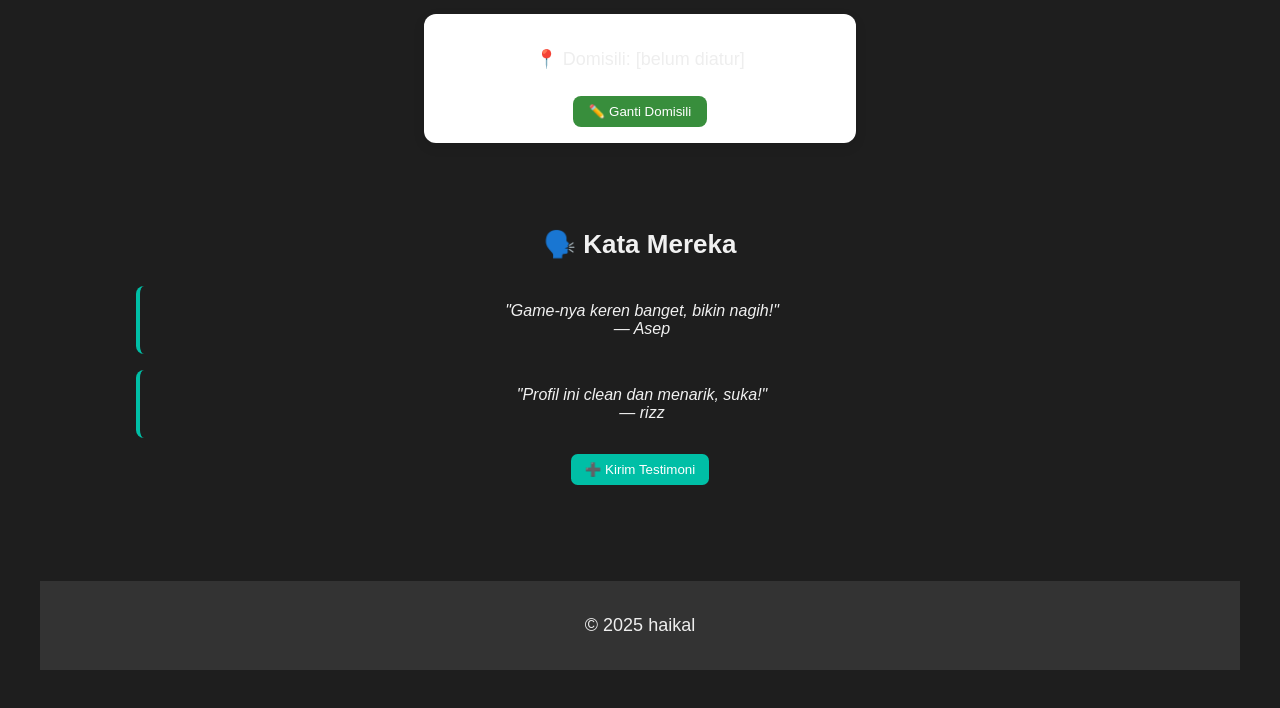
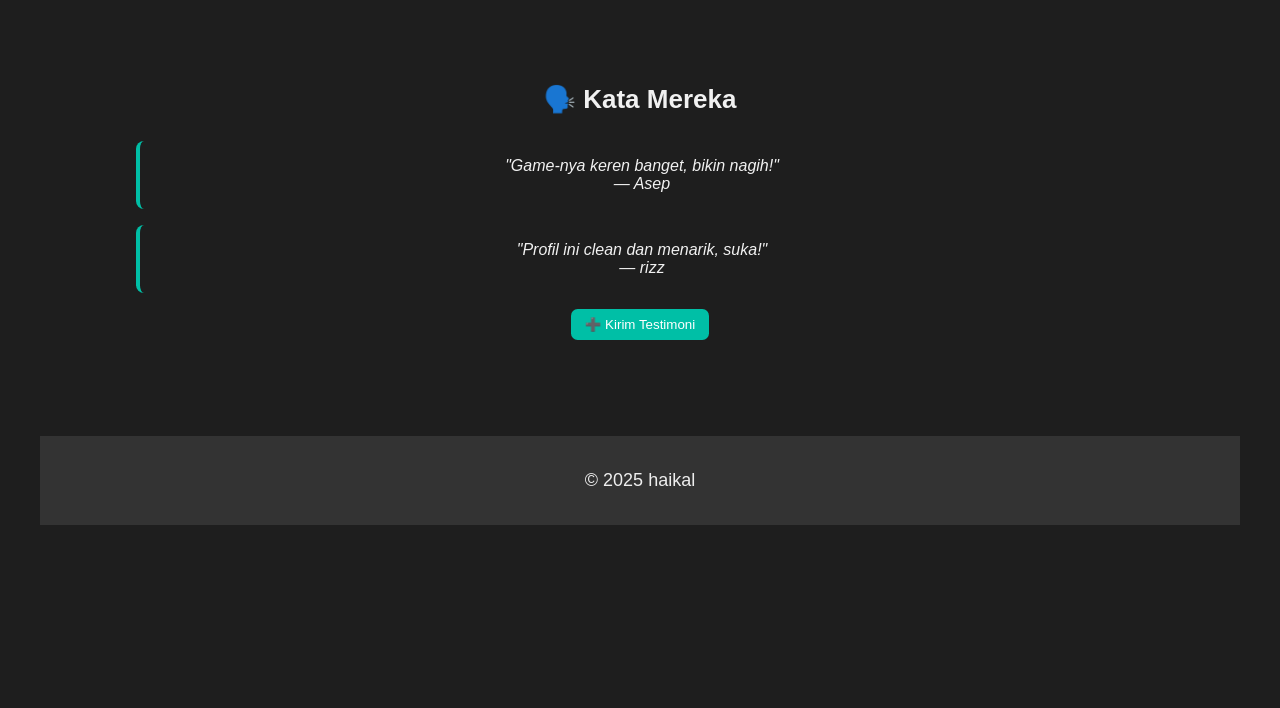
Before and after one commit to haikalmc/portofolio-haikalmc3, a plain HTML site: page index.html in a window 1280 px wide. Shown: the part 1747-2455 px from the top of the page. After the commit the page ends 2312 px from the top, so only its background shows below. Drawn offline with Linux system fonts and the light colour scheme.

Commit message:
Update index.html

```diff
--- a/index.html
+++ b/index.html
@@ -82,10 +82,7 @@
    <a href="https://www.tiktok.com/@haikalmc3" target="_blank" title="TikTok">
     <i class="fab fa-tiktok"></i></a>
 
-    <div id="domisili-container" class="domisili-card">
-  <p>📍 Domisili: <span id="domisili-text">[belum diatur]</span></p>
-  <button onclick="ubahDomisili()">✏️ Ganti Domisili</button>
-</div>
+
 
 
     <section class="testimoni">
```
